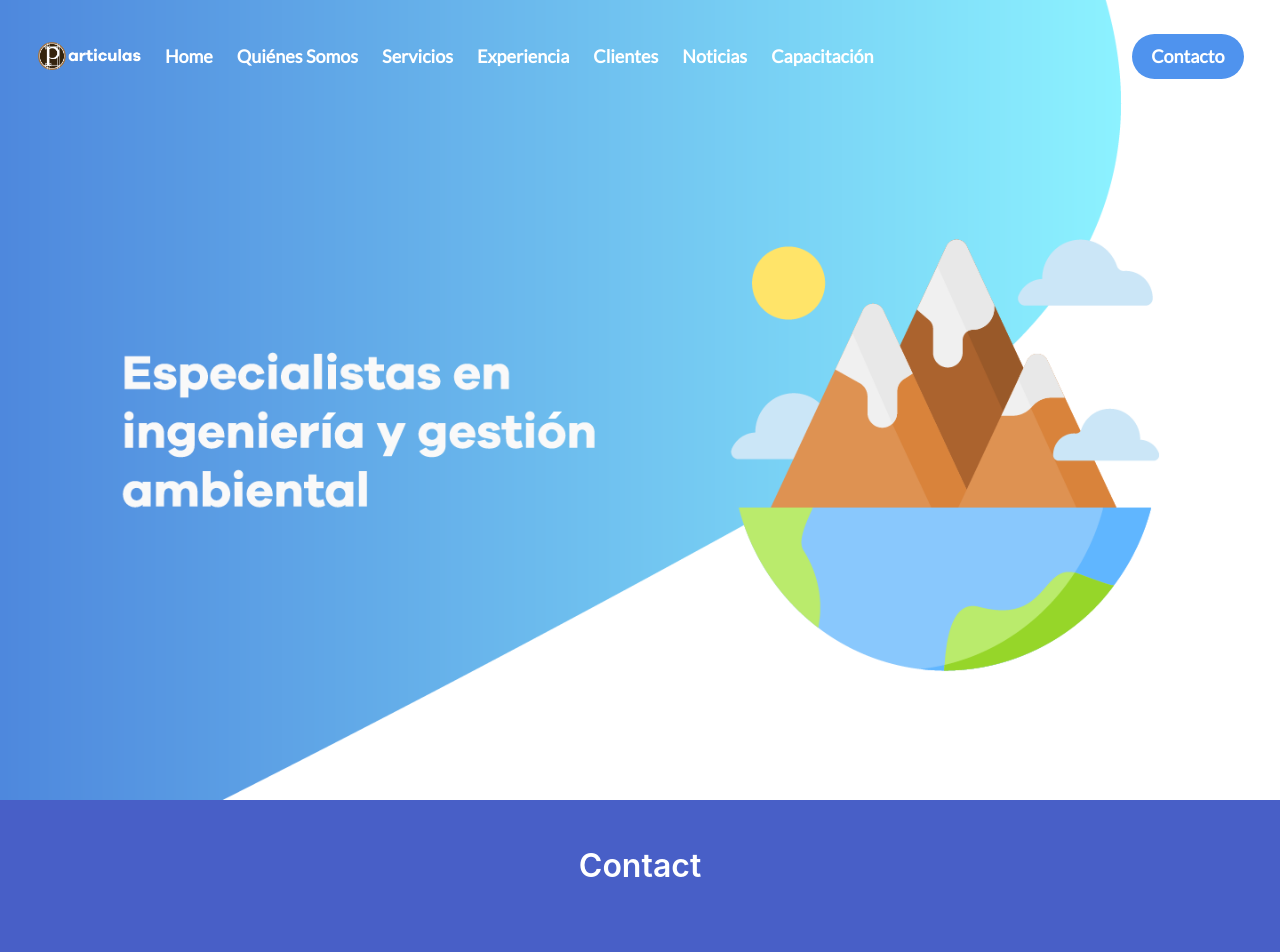
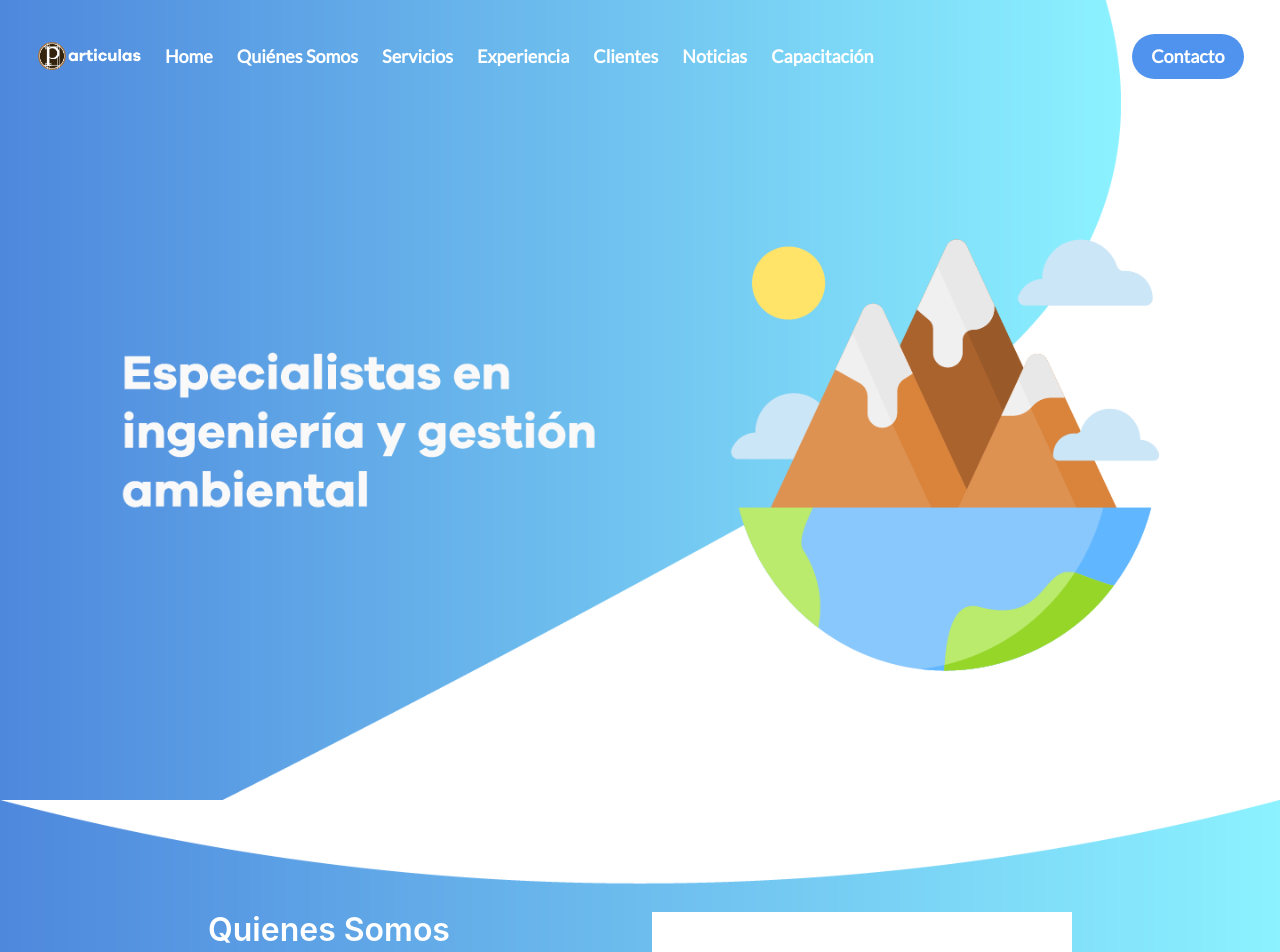
Before and after one commit to progressio-spa/particulasCL, a Vue app: page /#/ in a window 1280 px wide. Shown: the top 952 px of the page. Built offline with nearby package versions, Linux system fonts and the light colour scheme.

Commit message:
CHG: Se agrega AboutUs.vue

```diff
--- a/src/views/SinglePage.vue
+++ b/src/views/SinglePage.vue
@@ -2,6 +2,7 @@
 	<div>
 		<Header></Header>
     <Index></Index>
+    <AboutUs></AboutUs>
 		<Contact></Contact>
     <Experience></Experience>
 		<News></News>
@@ -17,6 +18,7 @@ import Index from '@/sections/Index.vue';
 import News from '@/sections/News.vue';
 import Contact from '@/sections/Contact.vue';
 import Experience from '@/sections/Experience.vue';
+import AboutUs from '@/sections/AboutUs.vue';
 
 export default {
   name: 'home',
@@ -26,6 +28,7 @@ export default {
     News,
     Contact,
     Experience,
+    AboutUs,
     Footer
   }
 }
```
